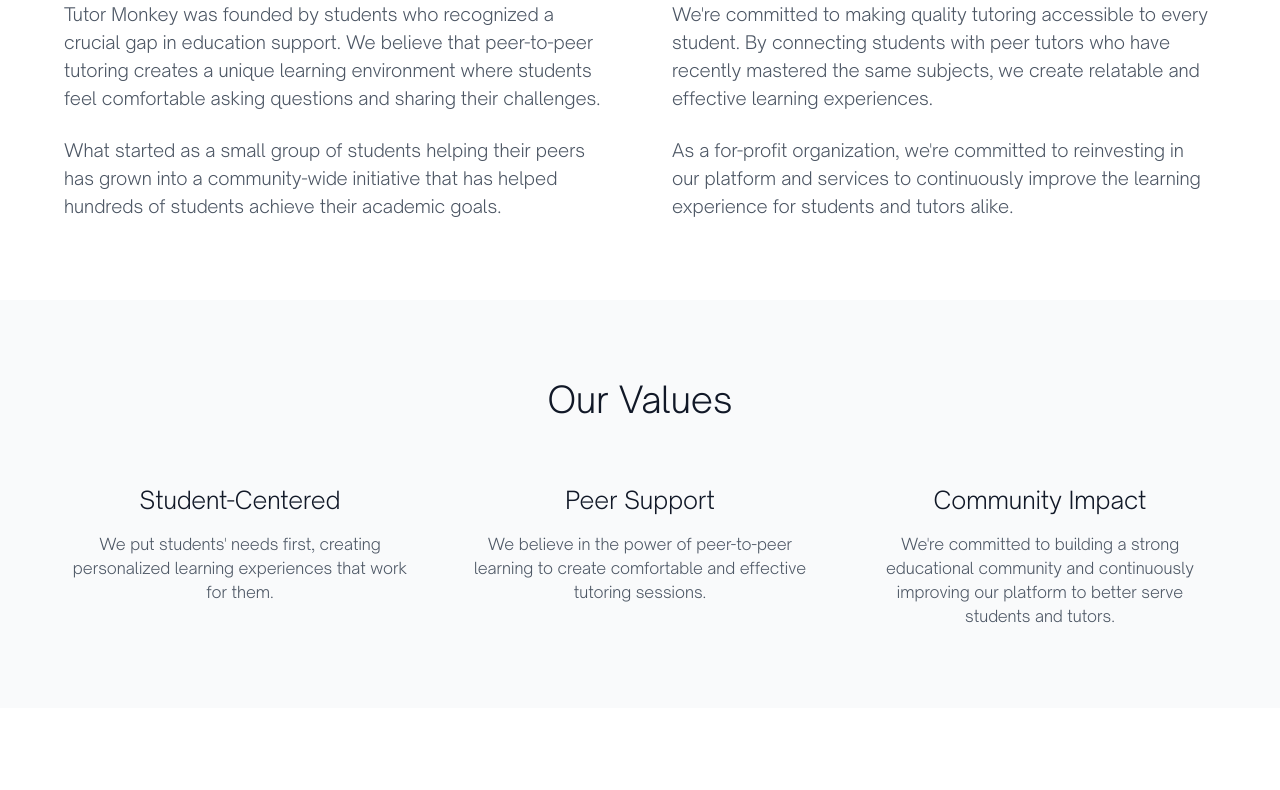
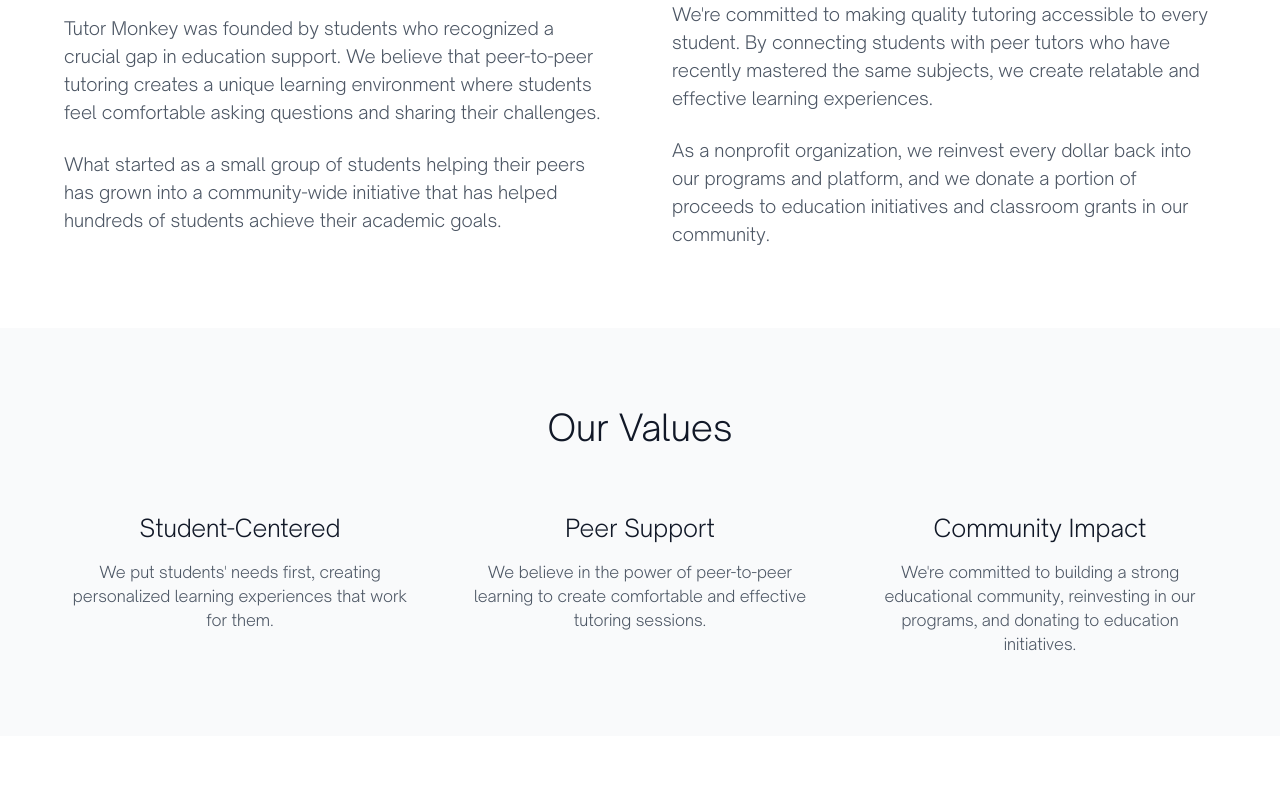
Before and after one commit to Sanjit-K/tutor-monkey, a Next.js app: page /about in a window 1280 px wide. Shown: the part 520-1310 px from the top of the page. Built offline with nearby package versions, Linux system fonts and the light colour scheme.

Commit message:
nonprofit addition

```diff
--- a/app/about/page.tsx
+++ b/app/about/page.tsx
@@ -100,8 +100,7 @@
                   relatable and effective learning experiences.
                 </p>
                 <p className="text-lg text-gray-600 font-light">
-                  As a for-profit organization, we&apos;re committed to reinvesting in our platform and services
-                  to continuously improve the learning experience for students and tutors alike.
+                  As a nonprofit organization, we reinvest every dollar back into our programs and platform, and we donate a portion of proceeds to education initiatives and classroom grants in our community.
                 </p>
               </motion.div>
             </div>
@@ -137,7 +136,7 @@
                 },
                 {
                   title: "Community Impact",
-                  description: "We're committed to building a strong educational community and continuously improving our platform to better serve students and tutors."
+                  description: "We're committed to building a strong educational community, reinvesting in our programs, and donating to education initiatives."
                 }
               ].map((value, index) => (
                 <motion.div
```
